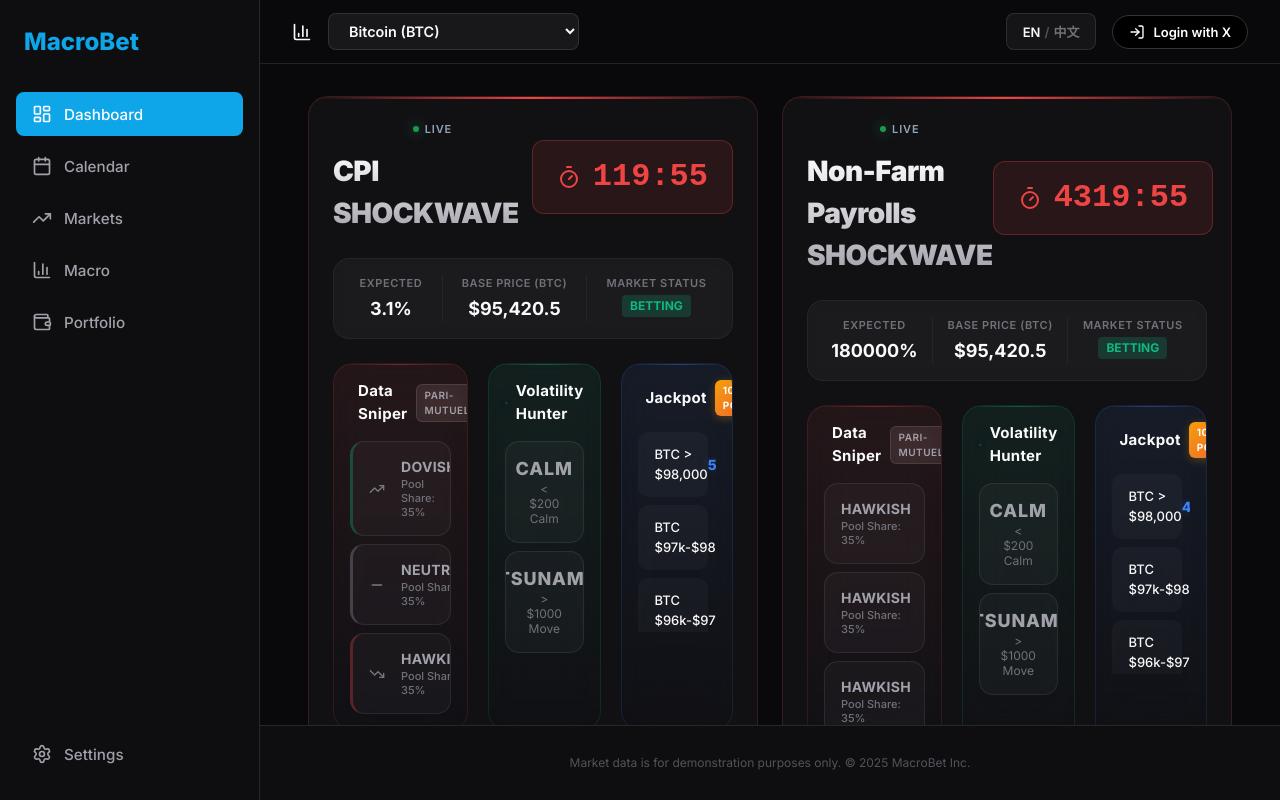
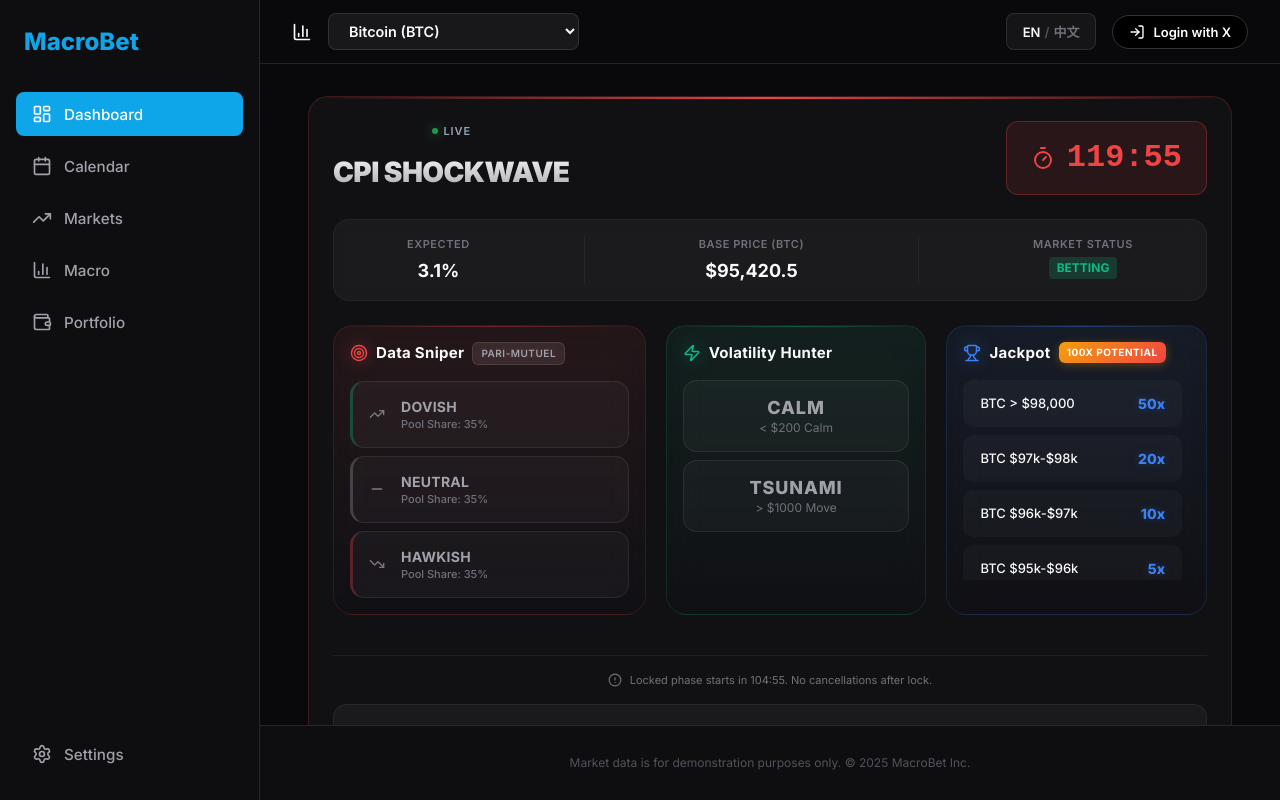
Before and after one commit to lbq110/MacroBet, a React (Vite) app in the folder frontend/: page / in a window 1280 px wide. Built offline with nearby package versions, Linux system fonts and the light colour scheme.

Commit message:
Change Shockwave panels to single column layout

```diff
--- a/frontend/src/App.tsx
+++ b/frontend/src/App.tsx
@@ -149,7 +149,7 @@ function App() {
           {view === 'detail' ? (
             <div className="animate-fade-in" style={{ display: 'flex', flexDirection: 'column', gap: 'var(--space-8)' }}>
               {/* 1. Shockwave Betting Panels - CPI, NFP, GDP, Fed Rate */}
-              <div className="shockwave-events-grid" style={{ display: 'grid', gridTemplateColumns: 'repeat(2, 1fr)', gap: 'var(--space-6)' }}>
+              <div className="shockwave-events-grid" style={{ display: 'flex', flexDirection: 'column', gap: 'var(--space-6)' }}>
                 {ALL_SHOCKWAVE_EVENTS.filter(e => e.id !== 'boj-sw-001').map(event => (
                   <ShockwavePanel key={event.id} event={event} />
                 ))}
```
